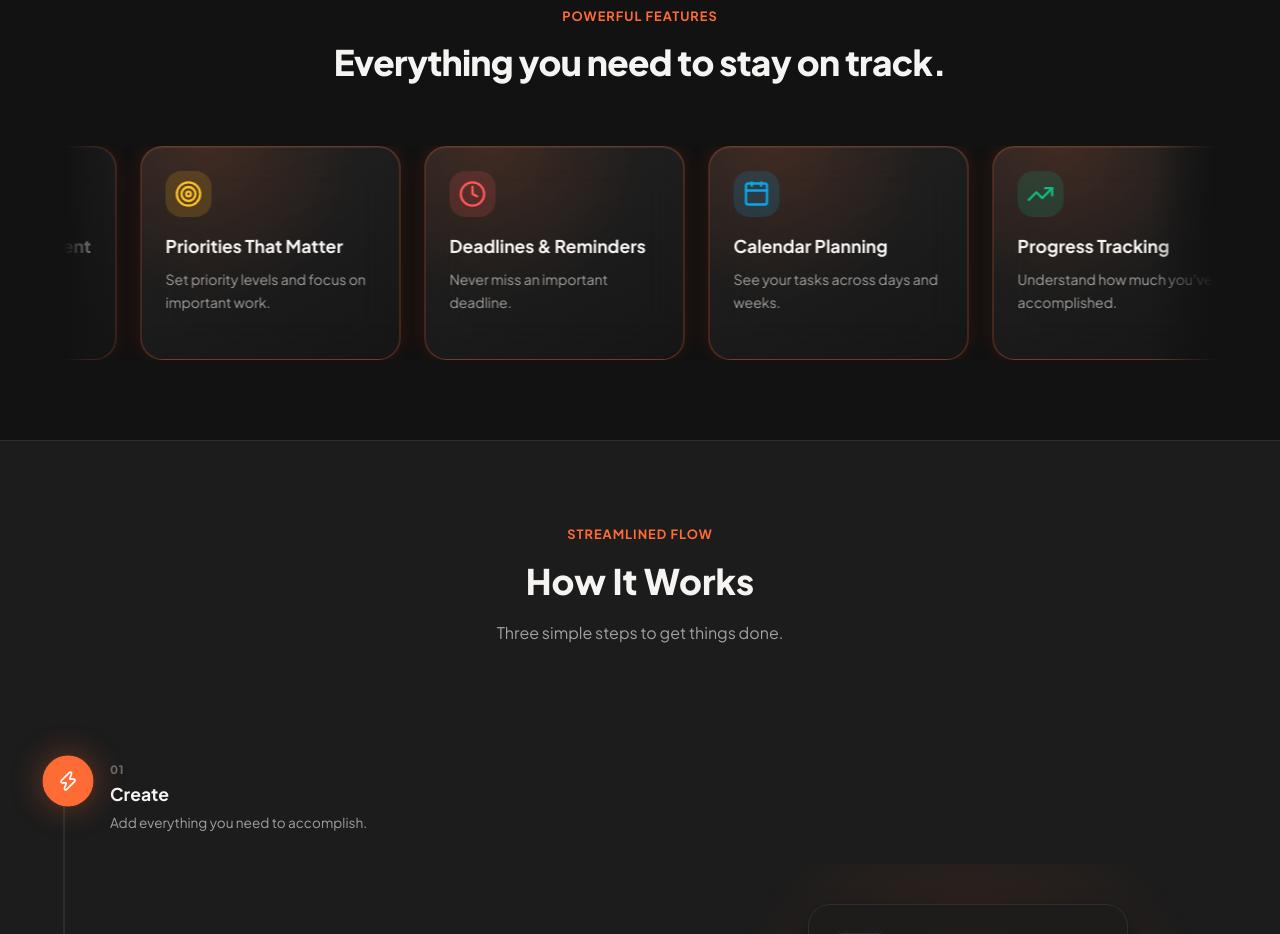
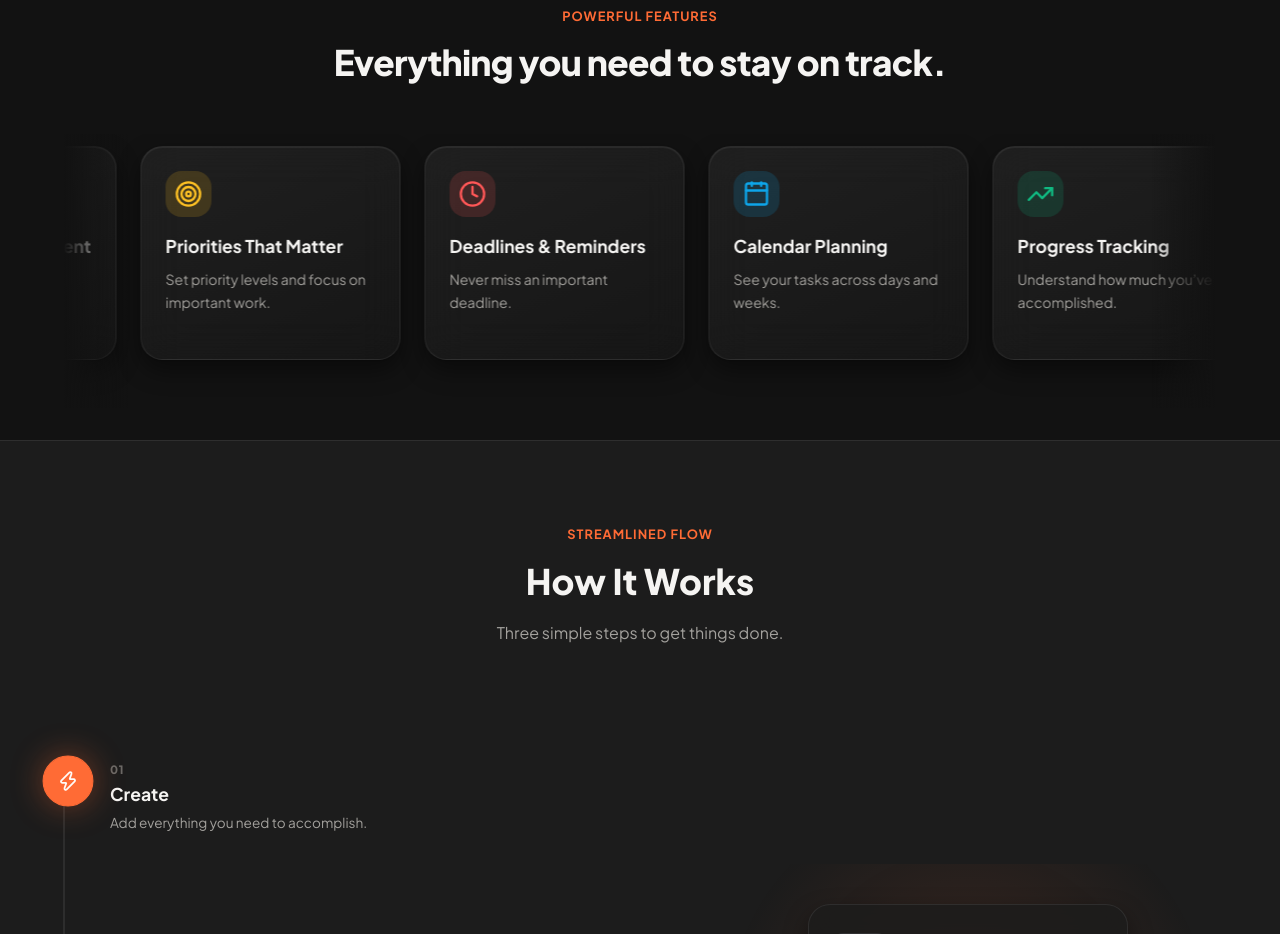
Before and after one commit to Tanshu-Pranto/taskit, a Next.js app: page / in a window 1280 px wide. Shown: the part 1480-2414 px from the top of the page. Built offline with nearby package versions, Linux system fonts and the light colour scheme.

Commit message:
Calm the feature cards: drop the orange neon glow for a soft neutral shadow

```diff
--- a/src/app/globals.css
+++ b/src/app/globals.css
@@ -233,60 +233,51 @@ body {
   transform: translateY(0);
 }
 
-/* Feature cards — frosted glass with a neon-orange edge, for the landing
-   page's feature carousel. Scoped to its own class rather than changing
-   .card globally, since every other surface in the app uses that. */
+/* Feature cards — neutral frosted glass with a soft, layered drop shadow,
+   for the landing page's feature carousel. No accent glow: the colored
+   icon tiles carry the color, the card itself stays quiet. Scoped to its
+   own class rather than changing .card globally. */
 .feature-card {
   position: relative;
   cursor: pointer;
-  background: linear-gradient(155deg, rgba(255, 255, 255, 0.07), rgba(255, 255, 255, 0.02));
-  border: 1px solid rgba(255, 107, 53, 0.38);
+  background: linear-gradient(155deg, rgba(255, 255, 255, 0.06), rgba(255, 255, 255, 0.02));
+  border: 1px solid var(--border-color);
   border-radius: var(--radius-lg);
   backdrop-filter: blur(20px) saturate(160%);
   -webkit-backdrop-filter: blur(20px) saturate(160%);
   box-shadow:
-    inset 0 1px 0 rgba(255, 255, 255, 0.08),
-    0 8px 24px rgba(0, 0, 0, 0.28),
-    0 0 22px rgba(255, 107, 53, 0.16);
+    inset 0 1px 0 rgba(255, 255, 255, 0.06),
+    0 1px 2px rgba(0, 0, 0, 0.2),
+    var(--shadow-md);
   transition: transform var(--transition), border-color var(--transition), box-shadow var(--transition), background var(--transition);
   overflow: hidden;
 }
 
-.feature-card::before {
-  content: '';
-  position: absolute;
-  inset: 0;
-  background: radial-gradient(circle at 26% 0%, rgba(255, 107, 53, 0.14), transparent 55%);
-  pointer-events: none;
-}
-
 .feature-card:hover {
   transform: translateY(-4px);
-  border-color: rgba(255, 107, 53, 0.55);
-  background: linear-gradient(155deg, rgba(255, 255, 255, 0.1), rgba(255, 255, 255, 0.03));
+  border-color: rgba(255, 255, 255, 0.14);
+  background: linear-gradient(155deg, rgba(255, 255, 255, 0.08), rgba(255, 255, 255, 0.03));
   box-shadow:
-    inset 0 1px 0 rgba(255, 255, 255, 0.12),
-    0 14px 32px rgba(0, 0, 0, 0.32),
-    0 0 28px rgba(255, 107, 53, 0.3),
-    0 0 60px rgba(255, 107, 53, 0.14);
+    inset 0 1px 0 rgba(255, 255, 255, 0.09),
+    0 2px 4px rgba(0, 0, 0, 0.2),
+    var(--shadow-lg);
 }
 
 [data-theme='light'] .feature-card {
-  background: linear-gradient(155deg, rgba(255, 255, 255, 0.65), rgba(255, 255, 255, 0.32));
-  border: 1px solid rgba(230, 81, 26, 0.4);
+  background: linear-gradient(155deg, rgba(255, 255, 255, 0.85), rgba(255, 255, 255, 0.55));
   box-shadow:
-    inset 0 1px 0 rgba(255, 255, 255, 0.6),
-    0 8px 20px rgba(20, 14, 10, 0.08),
-    0 0 18px rgba(230, 81, 26, 0.14);
+    inset 0 1px 0 rgba(255, 255, 255, 0.8),
+    0 1px 2px rgba(20, 14, 10, 0.05),
+    var(--shadow-md);
 }
 
 [data-theme='light'] .feature-card:hover {
-  border-color: rgba(230, 81, 26, 0.5);
-  background: linear-gradient(155deg, rgba(255, 255, 255, 0.78), rgba(255, 255, 255, 0.4));
+  border-color: rgba(30, 22, 15, 0.14);
+  background: linear-gradient(155deg, rgba(255, 255, 255, 0.95), rgba(255, 255, 255, 0.65));
   box-shadow:
-    inset 0 1px 0 rgba(255, 255, 255, 0.7),
-    0 14px 28px rgba(20, 14, 10, 0.1),
-    0 0 24px rgba(230, 81, 26, 0.22);
+    inset 0 1px 0 rgba(255, 255, 255, 0.9),
+    0 2px 4px rgba(20, 14, 10, 0.05),
+    var(--shadow-lg);
 }
 
 .feature-card-icon {
--- a/src/components/InfiniteCardCarousel.tsx
+++ b/src/components/InfiniteCardCarousel.tsx
@@ -123,6 +123,10 @@ export const InfiniteCardCarousel: React.FC<InfiniteCardCarouselProps> = ({ item
       <div
         style={{
           overflow: 'hidden',
+          // Room for the cards' drop shadow and hover lift, which the
+          // overflow clip would otherwise cut off.
+          padding: '12px 0 48px',
+          margin: '-12px 0 -48px',
           cursor: 'grab',
           touchAction: 'pan-y',
         }}
```
